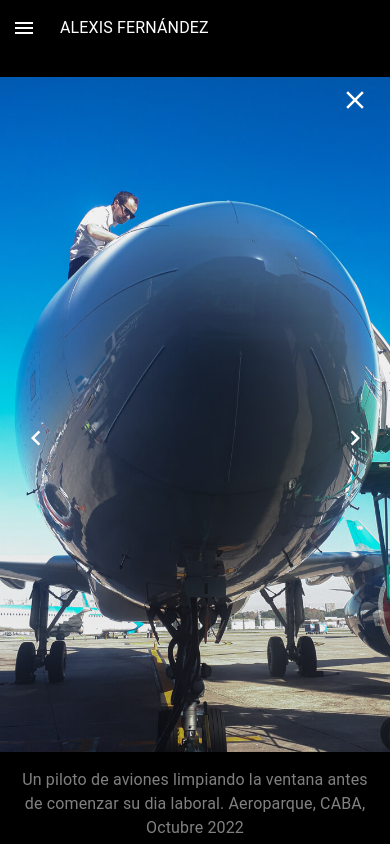
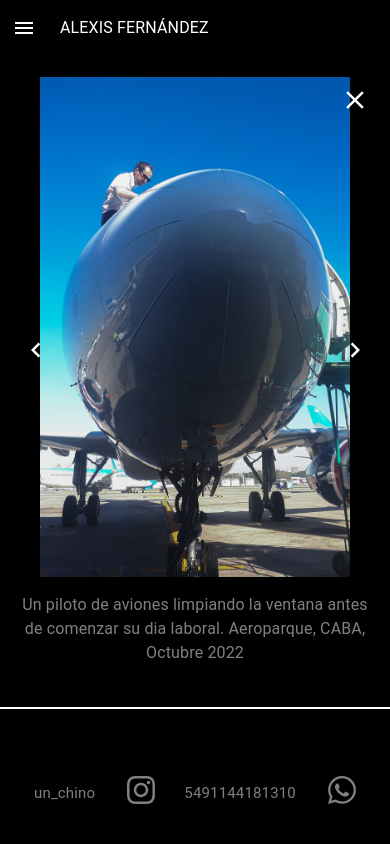
Before and after one commit to ipiccardo/PhotographPage, a React (Create React App) app: page /HomeScreen in a window 390 px wide. Both pictures are taken after a click on the picture 96 px from the left and 2588 px from the top of the page. Shown: the part 2166-3010 px from the top of the page. Built offline with nearby package versions, Linux system fonts and the light colour scheme.

Commit message:
Agrego la funcionalidad de scrollear con el dedo en responsive

```diff
--- a/package.json
+++ b/package.json
@@ -19,6 +19,7 @@
     "react-icons": "^4.6.0",
     "react-router-dom": "^6.4.3",
     "react-scripts": "5.0.1",
+    "react-swipeable": "^7.0.0",
     "web-vitals": "^2.1.4"
   },
   "scripts": {
--- a/src/Components/Galery/GaleryItem.jsx
+++ b/src/Components/Galery/GaleryItem.jsx
@@ -1,10 +1,10 @@
 import "./galery.css";
 import { IconButton } from "@mui/material";
+import { useSwipeable } from "react-swipeable";
 import ChevronLeftIcon from "@mui/icons-material/ChevronLeft";
 import ChevronRightIcon from "@mui/icons-material/ChevronRight";
 import CloseIcon from "@mui/icons-material/Close";
-import { useEffect } from "react";
-// import Footer from "../Footer/Footer";
+import { useEffect, useState } from "react";
 
 export const GaleryItem = ({
   photoSrc,
@@ -13,34 +13,52 @@ export const GaleryItem = ({
   data,
   setShowImage,
 }) => {
+  const [isTransitioning, setIsTransitioning] = useState(false);
+
   const handleClose = () => {
     setShowImage(false);
   };
 
   const nextPhoto = () => {
+    setTimeout(() => {
       photoId !== data.length
         ? setPhotoId((photoId) => parseInt(photoId) + 1)
         : setPhotoId(1);
+      setIsTransitioning(false);
+    }, 300);
   };
 
-  const PreviousPhoto = () => {
+  const previousPhoto = () => {
+    setIsTransitioning(true);
+    setTimeout(() => {
       photoId !== 1
         ? setPhotoId((photoId) => parseInt(photoId) - 1)
         : setPhotoId(data.length);
+      setIsTransitioning(false);
+    }, 300);
   };
+
+  const swipeHandlers = useSwipeable({
+    onSwipedLeft: nextPhoto,
+    onSwipedRight: previousPhoto,
+  });
 
   useEffect(() => {
     setPhotoId((photoId) => parseInt(photoId));
   }, [setPhotoId]);
 
   return (
-    <>
-      <div></div>
+    <div {...swipeHandlers}>
       <div className="galery-item-background"></div>
       <div style={{ position: "relative" }}>
         <div className="imageContainer"></div>
         <div
-          className="image"
+          className={`galery-item-container ${
+            isTransitioning ? "transitioning" : ""
+          }`}
+        >
+          <div
+            className="image galery-item-image"
             style={{
               backgroundImage: `url(${photoSrc})`,
               backgroundPosition: "center",
@@ -50,6 +68,7 @@ export const GaleryItem = ({
               backgroundRepeat: "no-repeat",
             }}
           ></div>
+        </div>
         <div
           className="z-index-200"
           style={{ position: "absolute", left: "85%", top: 0 }}
@@ -66,7 +85,7 @@ export const GaleryItem = ({
           className="z-index-200"
           style={{ position: "absolute", right: "85%", top: "50%" }}
         >
-          <IconButton onClick={PreviousPhoto}>
+          <IconButton onClick={previousPhoto}>
             {
               <ChevronLeftIcon
                 sx={{ width: "30px", height: "30px", color: "white" }}
@@ -98,8 +117,7 @@ export const GaleryItem = ({
           return <p className="description">{id === photoId && description}</p>;
         })}
       </div>
-      {/* <Footer /> */}
-    </>
+    </div>
   );
 };
 
--- a/src/Components/Galery/galery.css
+++ b/src/Components/Galery/galery.css
@@ -37,12 +37,6 @@ export const Galery = () => { */
 }
 
 .imageContainer {
-  /* position: absolute;
-  background: transparent;
-  height: 100vh;
-  width: 100%;
-  z-index: -100; */
-  /* left: calc(50vw - 372.5px); */
   position: fixed;
   height: 100vh;
   width: 100vw;
@@ -83,14 +77,6 @@ export const Galery = () => { */
   margin-top: 2px;
 }
 
-/* @media (max-width: 1200px) {
-  .singleImage {
-   height: 400px;
-  width: 400px
-  }
-}
-
-*/
 @media (max-width: 800px) {
   .singleImage {
     width: 95%;
@@ -102,6 +88,9 @@ export const Galery = () => { */
   .container-description {
     bottom: 20px;
     z-index: 100;
+  }
+  .image {
+    max-height: 500px;
   }
 }
 
@@ -118,7 +107,9 @@ export const Galery = () => { */
   text-align: center;
   margin-left: auto;
   margin-right: auto;
-  margin-top: 10px;
+  /* margin-top: 10px; */
+  position: relative;
+  top: 0;
 }
 
 .description {
@@ -128,10 +119,22 @@ export const Galery = () => { */
 
 @media (max-width: 1200px) {
   .image {
-    background-size: cover !important;
+    background-size: contain !important;
   }
 }
 
 .z-index-200 {
   z-index: 200;
 }
+
+/* TRANSICIONES */
+
+.galery-item-container {
+  transition: transform 0.5s ease;
+  transform-origin: center center;
+}
+
+.galery-item-container.transitioning {
+  transform: scale(0.9);
+  opacity: 0;
+}
```
Also changed, not shown: src/Components/Galery/Galery.jsx (+2 -35 lines), 1 other file (tests, documents, lock files or other folders). Lines whose indentation alone changed are shown as unchanged.
